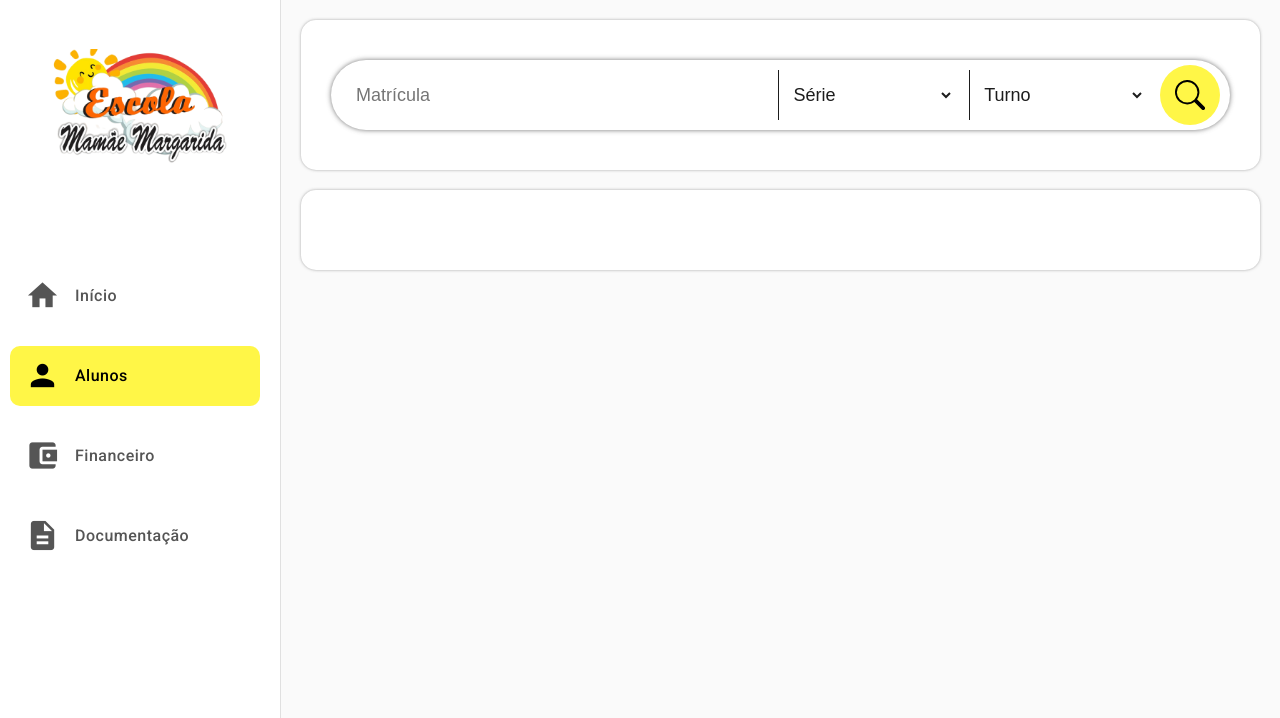
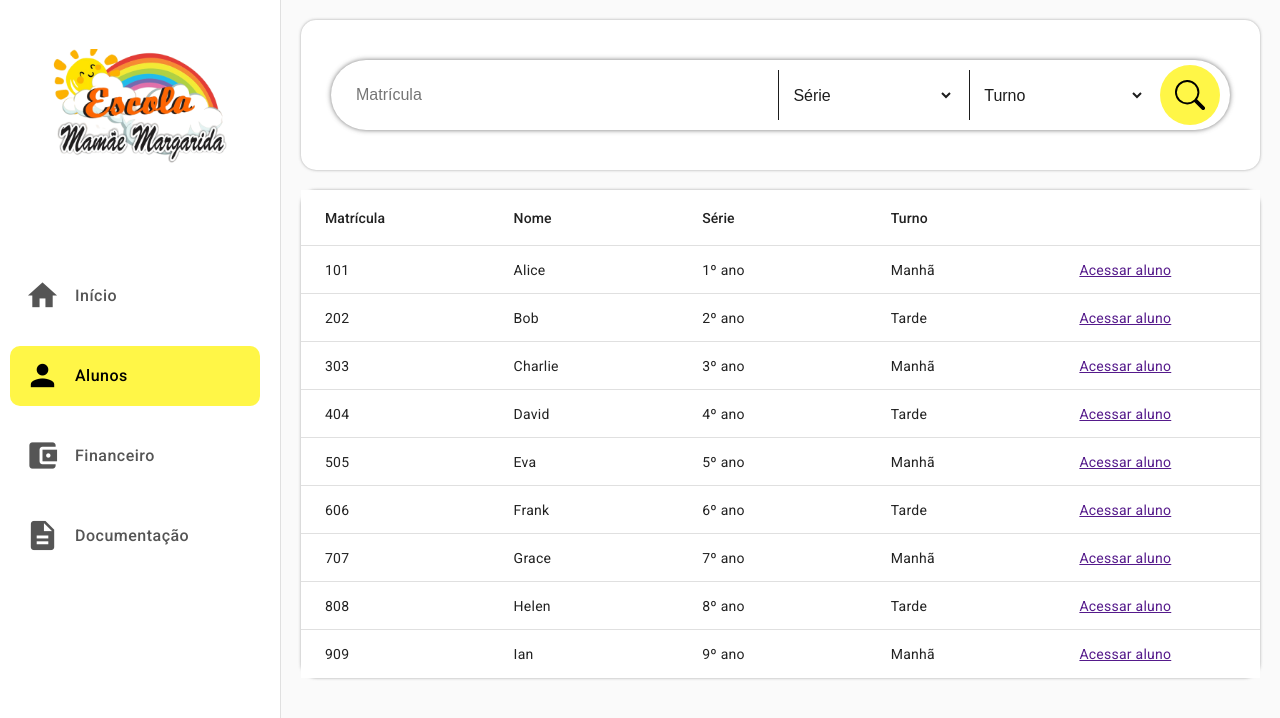
Before and after one commit to wendelisc12/SiGEs-front, an Angular app: page /aluno/consultar in a window 1280 px wide. Shown: the top 718 px of the page. Built offline with nearby package versions, Linux system fonts and the light colour scheme.

Commit message:
feat: adicionando componente de tabela

```diff
--- a/src/app/Components/pesquisa-aluno/pesquisa-aluno.component.css
+++ b/src/app/Components/pesquisa-aluno/pesquisa-aluno.component.css
@@ -16,13 +16,13 @@
     padding: 15px;
     border: 0;
     outline: none;
-    font-size: 18px;
+    font-size: 16px;
 }
 
 select{
     border: 0;
     outline: none;
-    font-size: 18px;
+    font-size: 16px;
     padding: 0 10px;
     margin-right: 15px;
     border-left: 1px solid #1d1d1d;
--- a/src/app/Pages/consultar-aluno-page/consultar-aluno-page.component.css
+++ b/src/app/Pages/consultar-aluno-page/consultar-aluno-page.component.css
@@ -1,7 +1,16 @@
 .pesquisa-box, .tabela-alunos{
     margin: 20px;
-    padding: 40px 30px;
     background-color: white;
     border-radius: 15px;
     box-shadow: 0 0 3px rgba(82, 82, 82, 0.514);
 }
+
+.pesquisa-box{
+    padding: 40px 30px;
+}
+
+.mat-elevation-z8{
+    box-shadow: none !important;
+    width: 100% !important;
+    border-radius: 20px !important;
+}
--- a/src/app/Pages/consultar-aluno-page/consultar-aluno-page.component.html
+++ b/src/app/Pages/consultar-aluno-page/consultar-aluno-page.component.html
@@ -3,5 +3,34 @@
 </div>
 
 <div class="tabela-alunos">
+    <mat-table [dataSource]="dataSource" class="mat-elevation-z8">
+        <ng-container matColumnDef="matricula">
+          <mat-header-cell *matHeaderCellDef> Matrícula </mat-header-cell>
+          <mat-cell *matCellDef="let element"> {{element.matricula}} </mat-cell>
+        </ng-container>
 
+
+        <ng-container matColumnDef="name">
+          <mat-header-cell *matHeaderCellDef> Nome </mat-header-cell>
+          <mat-cell *matCellDef="let element"> {{element.name}} </mat-cell>
+        </ng-container>
+
+        <ng-container matColumnDef="serie">
+          <mat-header-cell *matHeaderCellDef> Série </mat-header-cell>
+          <mat-cell *matCellDef="let element"> {{element.serie}} </mat-cell>
+        </ng-container>
+
+        <ng-container matColumnDef="turno">
+          <mat-header-cell *matHeaderCellDef> Turno </mat-header-cell>
+          <mat-cell *matCellDef="let element"> {{element.turno}} </mat-cell>
+        </ng-container>
+
+        <ng-container matColumnDef="vizualizar">
+            <mat-header-cell *matHeaderCellDef>  </mat-header-cell>
+            <mat-cell *matCellDef="let element"> <a href={{element.vizualizar}}> Acessar aluno </a></mat-cell>
+          </ng-container>
+
+        <mat-header-row *matHeaderRowDef="displayedColumns"></mat-header-row>
+        <mat-row *matRowDef="let row; columns: displayedColumns;"></mat-row>
+      </mat-table>
 </div>
--- a/src/app/Pages/consultar-aluno-page/consultar-aluno-page.component.ts
+++ b/src/app/Pages/consultar-aluno-page/consultar-aluno-page.component.ts
@@ -1,6 +1,25 @@
 import { Component } from '@angular/core';
 import { PesquisaAlunoComponent } from 'src/app/Components/pesquisa-aluno/pesquisa-aluno.component';
 
+export interface PeriodicElement {
+  name: string;
+  matricula: string;
+  serie: string;
+  turno: string;
+  vizualizar: string;
+}
+
+const ELEMENT_DATA: PeriodicElement[] = [
+    {matricula: "101", name: 'Alice', serie: '1º ano', turno: 'Manhã', vizualizar:""},
+    {matricula: '202', name: 'Bob', serie: '2º ano', turno: 'Tarde', vizualizar:""},
+    {matricula: '303', name: 'Charlie', serie: '3º ano', turno: 'Manhã', vizualizar:""},
+    {matricula: '404', name: 'David', serie: '4º ano', turno: 'Tarde', vizualizar: ""},
+    {matricula: '505', name: 'Eva', serie: '5º ano', turno: 'Manhã', vizualizar: ""},
+    {matricula: '606', name: 'Frank', serie: '6º ano', turno: 'Tarde', vizualizar: ""},
+    {matricula: '707', name: 'Grace', serie: '7º ano', turno: 'Manhã', vizualizar: ""},
+    {matricula: '808', name: 'Helen', serie: '8º ano', turno: 'Tarde', vizualizar: ""},
+    {matricula: '909', name: 'Ian', serie: '9º ano', turno: 'Manhã', vizualizar: ""}
+];
 
 @Component({
   selector: 'app-consultar-aluno-page',
@@ -8,5 +27,6 @@ import { PesquisaAlunoComponent } from 'src/app/Components/pesquisa-aluno/pesqui
   styleUrls: ['./consultar-aluno-page.component.css']
 })
 export class ConsultarAlunoPageComponent {
-
+  displayedColumns: string[] = ['matricula', 'name', 'serie', 'turno', "vizualizar"];
+  dataSource = ELEMENT_DATA;
 }
```
